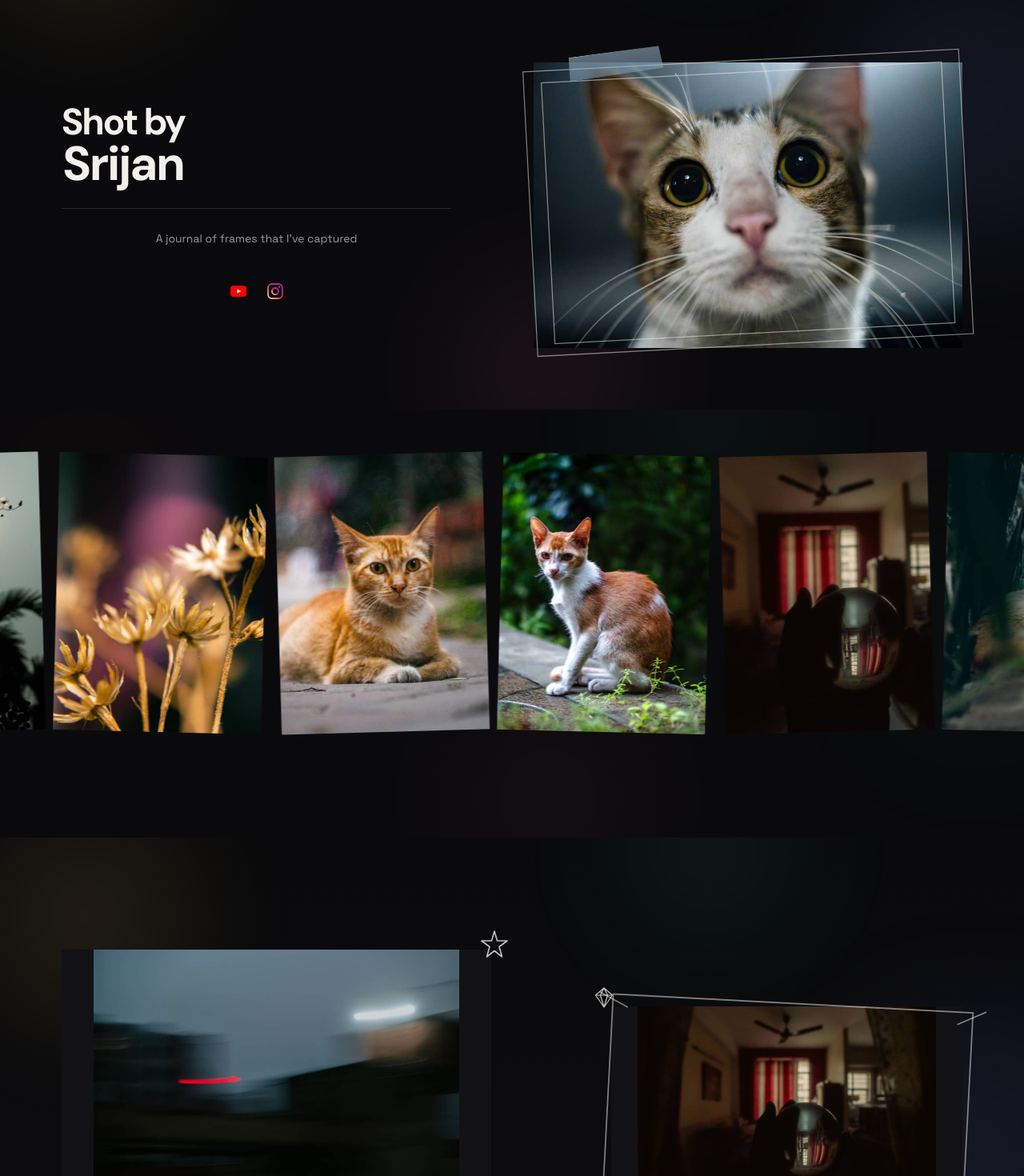
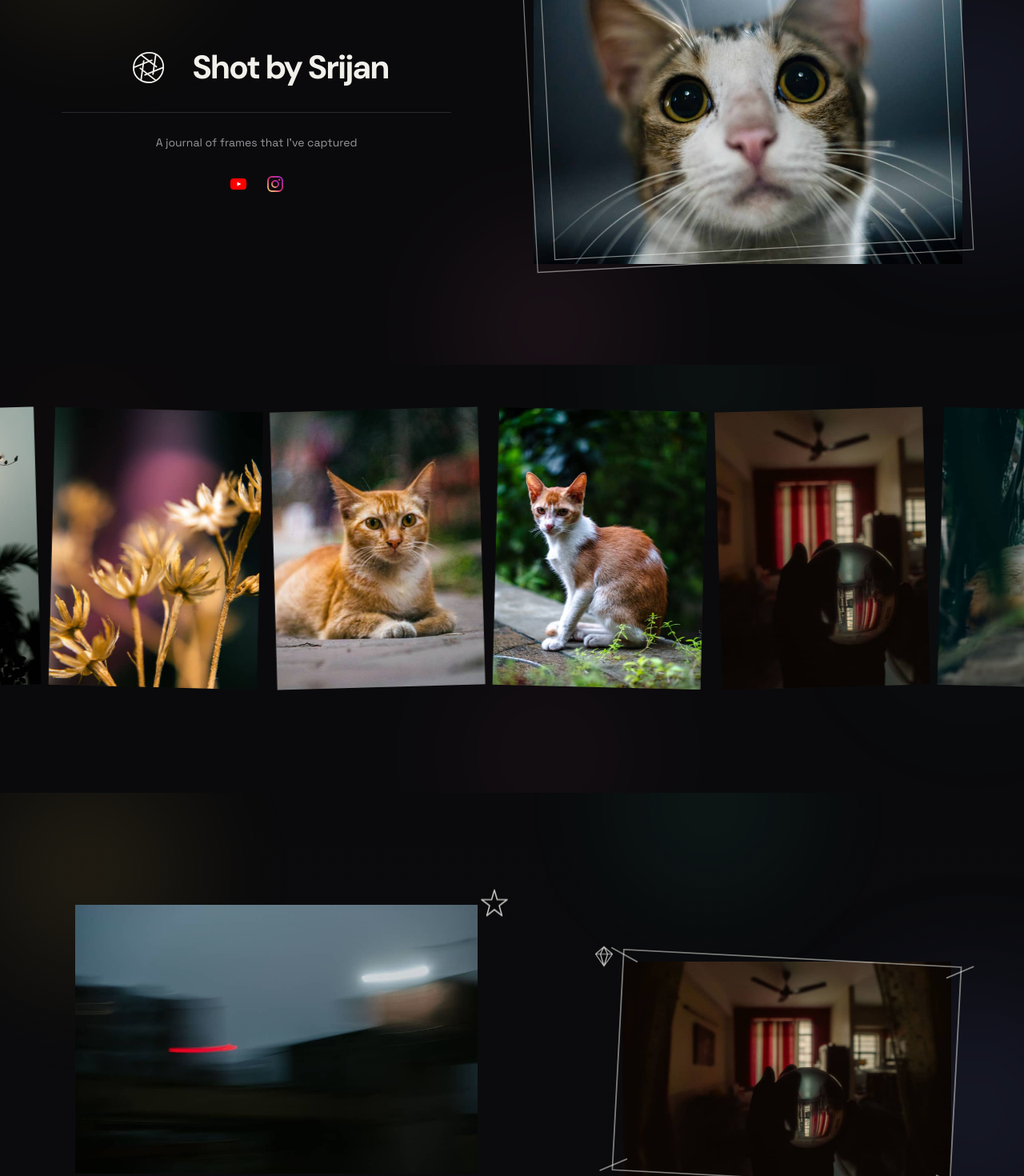
Before and after one commit to viasrijan/Shot-by-Srijan, a React (Vite) app: page / in a window 1280 px wide. Shown: the part 200-1670 px from the top of the page at 80% size. Built offline with nearby package versions, Linux system fonts and the light colour scheme.

Commit message:
One-line centered brand, matte-free images, floating doodles, softer gradients

```diff
--- a/src/index.css
+++ b/src/index.css
@@ -47,7 +47,9 @@ main { position: relative; z-index: 1; }
 .hero__bottom span { color: var(--muted); white-space: nowrap; }
 .hero--split { align-items: center; position: relative; overflow: visible; }
 .hero__split { display: flex; flex-direction: column; gap: 0; position: relative; z-index: 1; }
-.hero__brand { position: relative; display: flex; align-items: center; justify-content: center; width: 100%; gap: clamp(18px, 2.4vw, 30px); color: inherit; text-decoration: none; background: none; border: 0; cursor: pointer; text-align: left; }
+.hero__brand { position: relative; display: flex; align-items: center; justify-content: center; width: 100%; gap: clamp(16px, 2vw, 26px); color: inherit; text-decoration: none; background: none; border: 0; cursor: pointer; }
+.hero__brand .hero__mark svg { width: clamp(48px, 4.6vw, 72px); height: clamp(48px, 4.6vw, 72px); }
+.hero__brand .hero__title { margin: 0; font-size: clamp(30px, 3.2vw, 54px); width: auto; max-width: 100%; white-space: nowrap; display: block; }
 .hero__media { position: relative; }
 .filmstrip--marquee { position: relative; }
 .filmstrip__viewport--marquee, .filmstrip__heading { position: relative; z-index: 1; }
@@ -58,7 +60,7 @@ main { position: relative; z-index: 1; }
 .hero__title { margin: 0 auto; font-family: var(--font-logo); font-weight: 700; letter-spacing: -.02em; line-height: 1.04; font-size: clamp(34px, 3.6vw, 62px); display: grid; grid-auto-rows: auto; justify-items: center; width: max-content; max-width: 100%; color: var(--fg); text-align: center; }
 .hero__title span { display: block; white-space: nowrap; }
 .hero__title span:nth-child(2) { font-size: 1.3em; }
-.hero__socials { display: flex; align-items: center; justify-content: center; gap: 10px; margin-top: 26px; }
+.hero__socials { display: flex; align-items: center; justify-content: center; gap: 10px; margin-top: 12px; }
 .hero__socials a { display: inline-flex; width: 36px; height: 36px; align-items: center; justify-content: center; transition: transform 300ms ease, opacity 300ms ease; }
 .hero__socials a:hover { transform: translateY(-2px); opacity: .85; }
 .hero__socials svg { width: 24px; height: 24px; }
@@ -131,8 +133,9 @@ main { position: relative; z-index: 1; }
 
 /* Image shots with frames */
 .shot { position: relative; margin: 0; }
-.shot__button { position: relative; display: block; width: 100%; border: 0; padding: 0; background: var(--panel); cursor: zoom-in; overflow: visible; }
-.shot__button img { display: block; width: 85%; height: auto; margin: 0 auto; aspect-ratio: 3 / 2; object-fit: cover; filter: saturate(.97); transition: filter 500ms ease; }
+.shot__button { position: relative; display: block; width: 100%; border: 0; padding: 0; background: none; cursor: zoom-in; overflow: visible; }
+.shot__imgwrap { position: relative; display: block; width: 93.5%; margin: 0 auto; }
+.shot__button img { display: block; width: 100%; height: auto; aspect-ratio: 3 / 2; object-fit: cover; filter: saturate(.97); transition: filter 500ms ease; }
 .shot--portrait .shot__button img { aspect-ratio: 2 / 3; }
 .shot__button:hover img { filter: saturate(1.08); }
 .shot--portrait { max-width: min(380px, 100%); }
@@ -140,9 +143,9 @@ main { position: relative; z-index: 1; }
 .shot__caption span { font-family: var(--font-sans); font-weight: 500; font-size: 13px; color: var(--muted); }
 
 /* Sections with subtle gradients over the main bg */
-.band { position: relative; overflow: hidden; padding: clamp(90px, 11vw, 160px) clamp(20px, 6vw, 90px); background: linear-gradient(180deg, #0a0a0c 0%, #0c0c0f 50%, #0a0a0c 100%); }
-.band--b { background: linear-gradient(180deg, #0a0a0c 0%, #0c0c10 50%, #0a0a0c 100%); }
-.band--c { background: linear-gradient(180deg, #0a0a0c 0%, #0c0c0f 50%, #0a0a0c 100%); }
+.band { position: relative; overflow: hidden; padding: clamp(90px, 11vw, 160px) clamp(20px, 6vw, 90px); background: linear-gradient(180deg, #0a0a0c 0%, #0b0b0e 50%, #0a0a0c 100%); }
+.band--b { background: linear-gradient(180deg, #0a0a0c 0%, #0b0b0e 50%, #0a0a0c 100%); }
+.band--c { background: linear-gradient(180deg, #0a0a0c 0%, #0b0b0e 50%, #0a0a0c 100%); }
 .band__inner { position: relative; z-index: 1; display: grid; grid-template-columns: repeat(12, 1fr); gap: clamp(28px, 4vw, 60px); max-width: 1240px; margin: 0 auto; }
 
 .band--a .band-slot--0 { grid-column: 1 / 7; }
@@ -189,7 +192,8 @@ main { position: relative; z-index: 1; }
 .hero--split > .orbs, .filmstrip > .orbs, .band > .orbs { position: absolute; }
 
 /* Doodles with slow smooth fade-in + draw animation */
-.doodle { position: absolute; color: var(--fg); opacity: 0; pointer-events: none; overflow: visible; animation: doodle-fadein 3s ease forwards; }
+.doodle { position: absolute; color: var(--fg); opacity: 0; pointer-events: none; overflow: visible; animation: doodle-fadein 3s ease forwards, doodle-drift 9s ease-in-out 3.2s infinite alternate; }
+@keyframes doodle-drift { from { transform: translateY(-5px); } to { transform: translateY(7px); } }
 .shot { position: relative; }
 .shot__doodle { top: -26px; animation-delay: .4s; }
 .shot__doodle--right { right: -24px; left: auto; }
@@ -271,7 +275,7 @@ main { position: relative; z-index: 1; }
   .hero { grid-template-columns: 1fr; min-height: 0; padding: 110px 22px 42px; gap: 36px; }
   .hero h1 { font-size: inherit; }
   .hero__mark svg { width: clamp(72px, 20vw, 104px); height: clamp(72px, 20vw, 104px); }
-  .hero__title { font-size: clamp(32px, 9vw, 52px); max-width: 100%; }
+  .hero__title { font-size: clamp(26px, 7.5vw, 40px); max-width: 100%; }
   .hero__toplogo svg { width: clamp(36px, 10vw, 52px); height: clamp(36px, 10vw, 52px); }
   .hero__brand { flex-wrap: wrap; row-gap: 16px; }
   .shot__doodle--right { right: -6px; }
--- a/src/pages/Home.tsx
+++ b/src/pages/Home.tsx
@@ -68,6 +68,7 @@ function Shot({ photo, variant, framed, onOpen }: { photo: Photo; variant: numbe
   return (
     <figure className={`shot${photo.orientation === "portrait" ? " shot--portrait" : ""}`}>
       <button type="button" className="shot__button" onClick={onOpen} aria-label={`Open ${photo.title} larger`}>
+        <span className="shot__imgwrap">
           <img src={photo.thumb} alt={photo.title} loading="lazy" />
           {framed && (
             <HandFrame
@@ -76,6 +77,7 @@ function Shot({ photo, variant, framed, onOpen }: { photo: Photo; variant: numbe
               ratio={photo.orientation === "portrait" ? "portrait" : "standard"}
             />
           )}
+        </span>
       </button>
       <Doodle className={`shot__doodle shot__doodle--${variant % 2 === 0 ? "right" : "left"}`} />
       <figcaption className="shot__caption">
@@ -127,8 +129,10 @@ export default function Home() {
     <div className="archive">
       <section className="hero hero--split">
         <Orbs variant="hero" />
+        <Reveal direction="down">
+          <div className="hero__split">
             <a
-          className="hero__toplogo"
+              className="hero__brand"
               href="#top"
               onClick={(e) => {
                 e.preventDefault();
@@ -136,14 +140,11 @@ export default function Home() {
               }}
               aria-label="Shot by Srijan — back to homepage"
             >
+              <span className="hero__mark" aria-hidden="true">
                 <Mark />
+              </span>
+              <h1 className="hero__title">Shot by Srijan</h1>
             </a>
-        <Reveal direction="down">
-          <div className="hero__split">
-            <h1 className="hero__title">
-              <span>Shot by</span>
-              <span>Srijan</span>
-            </h1>
             <div className="hero__bottom hero__bottom--center">
               <p>A journal of frames that I&apos;ve captured</p>
               <div className="hero__socials">
```
Lines whose indentation alone changed are shown as unchanged.
